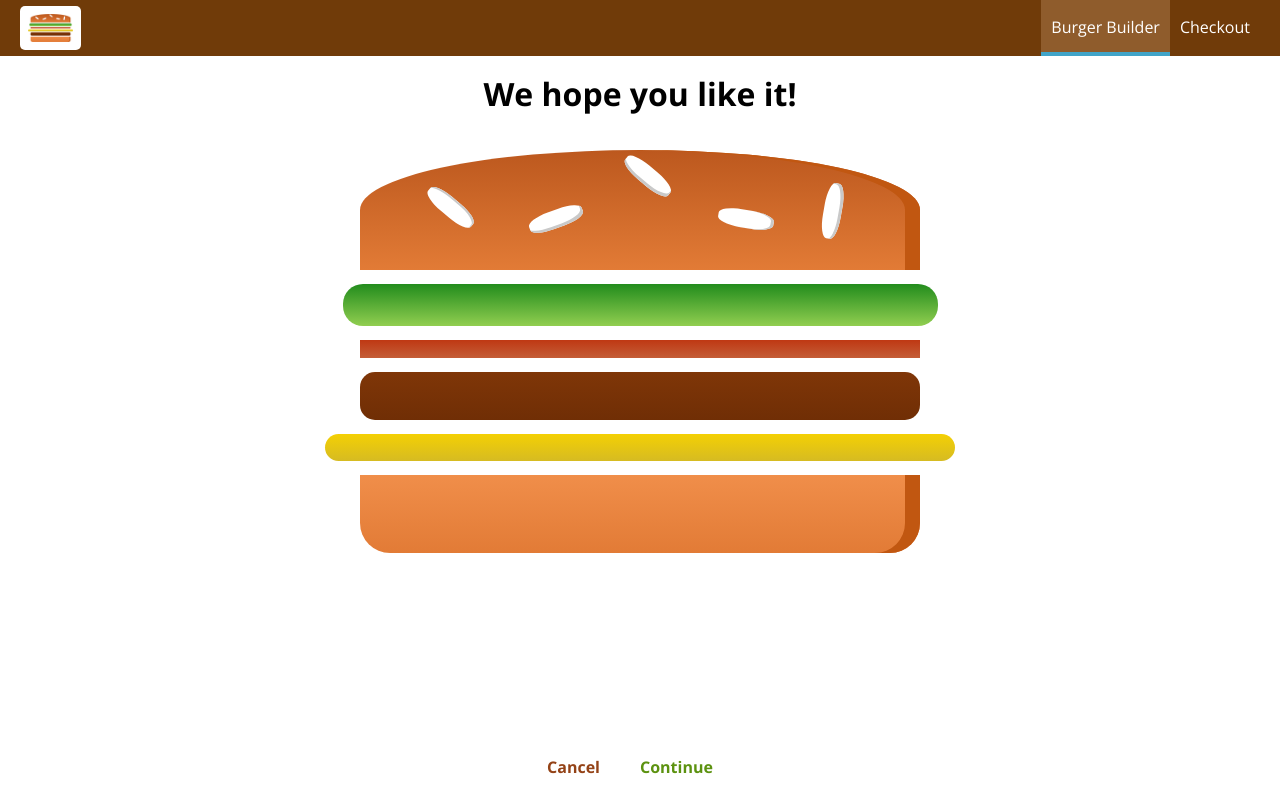
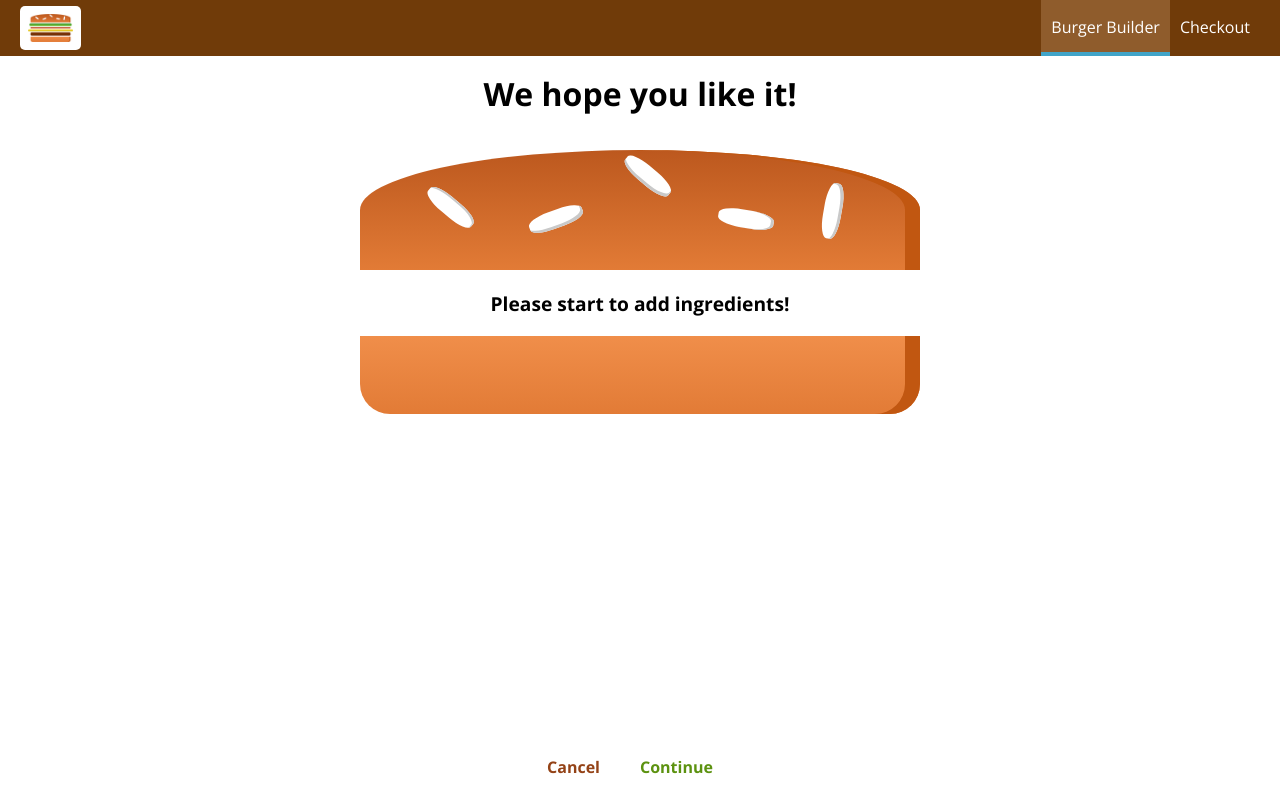
Before and after one commit to Marcosvnzla/React-course, a React (Create React App) app in the folder burger-builder/: page /checkout in a window 1280 px wide. Built offline with nearby package versions, Linux system fonts and the light colour scheme.

Commit message:
added checkout page

```diff
--- a/burger-builder/src/App.js
+++ b/burger-builder/src/App.js
@@ -1,5 +1,5 @@
 import React from 'react';
-import { BrowserRouter, Route } from 'react-router-dom';
+import { Route } from 'react-router-dom';
 import './App.css';
 import Layout from './components/Layout/Layout';
 import BurgerBuilder from './containers/BurgerBuilder/BurgerBuilder';
@@ -7,14 +7,12 @@ import Checkout from './containers/Checkout/Checkout';
 
 function App() {
   return (
-    <BrowserRouter>
-      <div className="App">
-        <Layout>
-          <Route path="/" exact component={BurgerBuilder} />
-          <Route path="/checkout" exact component={Checkout} />
-        </Layout>
-      </div>
-    </BrowserRouter>
+    <div className="App">
+      <Layout>
+        <Route path="/" exact component={BurgerBuilder} />
+        <Route path="/checkout" component={Checkout} />
+      </Layout>
+    </div>
   );
 }
 
--- a/burger-builder/src/components/Order/CheckoutSummary/CheckoutSummary.js
+++ b/burger-builder/src/components/Order/CheckoutSummary/CheckoutSummary.js
@@ -10,8 +10,8 @@ const CheckoutSummary = (props) => {
       <div className={styles.burgerContainer}>
         <Burger ingredients={props.ingredients} />
       </div>
-      <Button btnType="Danger">Cancel</Button>
-      <Button btnType="Success">Continue</Button>
+      <Button clicked={props.onCancel} btnType="Danger">Cancel</Button>
+      <Button clicked={props.onContinue} btnType="Success">Continue</Button>
     </div>
   );
 }
--- a/burger-builder/src/containers/BurgerBuilder/BurgerBuilder.js
+++ b/burger-builder/src/containers/BurgerBuilder/BurgerBuilder.js
@@ -117,7 +117,17 @@ class BurgerBuilder extends Component {
     //   this.setState({loadingOrder: false});
     // });
 
-    this.props.history.push("/checkout");
+    const queryParams = [];
+    for (let i in this.state.ingredients) {
+      queryParams.push(encodeURIComponent(i) + '=' + encodeURIComponent(this.state.ingredients[i]));
+    }
+
+    const queryString = queryParams.join('&');
+
+    this.props.history.push({
+      pathname: 'checkout/',
+      search: '?' + queryString
+    });
   };
 
   render() {
--- a/burger-builder/src/containers/Checkout/Checkout.js
+++ b/burger-builder/src/containers/Checkout/Checkout.js
@@ -1,20 +1,40 @@
 import React, { Component } from 'react';
+import { Route } from 'react-router-dom';
 import CheckoutSummary from '../../components/Order/CheckoutSummary/CheckoutSummary';
+import ContactData from './ContactData/ContactData';
 
 class Checkout extends Component {
   state = {
-    ingredients: { //dummy ingredients
-      salad: 1,
-      bacon: 1,
-      meat: 1,
-      cheese: 1
+    ingredients: {}
+  }
+
+  checkoutCancel = () => {
+    this.props.history.goBack();
+  }
+
+  checkoutContinue = () => {
+    this.props.history.push(this.props.match.path + '/contact-data');
+  }
+
+  componentDidMount() {
+    const query = new URLSearchParams(this.props.location.search);
+    const paramIngredients = {};
+
+    for (let param of query.entries()) {
+      paramIngredients[param[0]] = +param[1];
     }
+
+    this.setState({ingredients: paramIngredients});
   }
 
   render() {
     return(
       <div>
-        <CheckoutSummary ingredients={this.state.ingredients} />
+        <CheckoutSummary
+          onCancel={this.checkoutCancel}
+          onContinue={this.checkoutContinue}
+          ingredients={this.state.ingredients} />
+        <Route path={this.props.match.path + '/contact-data'} component={ContactData} />
       </div>
     );
   }
--- /dev/null
+++ b/burger-builder/src/containers/Checkout/ContactData/ContactData.js
@@ -0,0 +1,29 @@
+import React, { Component } from 'react';
+import styles from './ContactData.module.css';
+import Button from '../../../components/UI/Button/Button';
+
+class ContactData extends Component {
+  state = {
+    name: '',
+    email: '',
+    address: {
+      street: ''
+    }
+  }
+
+  render() {
+    return(
+      <div className={styles.ContactData}>
+        <h4>Enter your contact info</h4>
+        <form>
+          <input type="text" name="name" placeholder="Your Name" />
+          <input type="email" name="email" placeholder="Your Email" />
+          <input type="text" name="street" placeholder="Street" />
+          <Button btnType='Success'>Order Now!</Button>
+        </form>
+      </div>
+    );
+  }
+}
+
+export default ContactData;
--- /dev/null
+++ b/burger-builder/src/containers/Checkout/ContactData/ContactData.module.css
@@ -0,0 +1,11 @@
+.ContactData {
+  margin: 20px auto;
+  width: 80%;
+  text-align: center;
+}
+
+@media (min-width: 600px) {
+  .ContactData {
+    width: 500px;
+  }
+}
--- a/burger-builder/src/index.js
+++ b/burger-builder/src/index.js
@@ -1,5 +1,6 @@
 import React from 'react';
 import ReactDOM from 'react-dom';
+import { BrowserRouter } from 'react-router-dom';
 import './index.css';
 import App from './App';
 import * as serviceWorker from './serviceWorker';
@@ -8,9 +9,11 @@ import axios from 'axios';
 axios.defaults.baseURL = 'https://react-my-burger-ae98d.firebaseio.com';
 
 ReactDOM.render(
-  <React.StrictMode>
-    <App />
-  </React.StrictMode>,
+  <BrowserRouter>
+    <React.StrictMode>
+      <App />
+    </React.StrictMode>
+  </BrowserRouter>,
   document.getElementById('root')
 );
 
```
Also changed, not shown: burger-builder/public/manifest.json.
